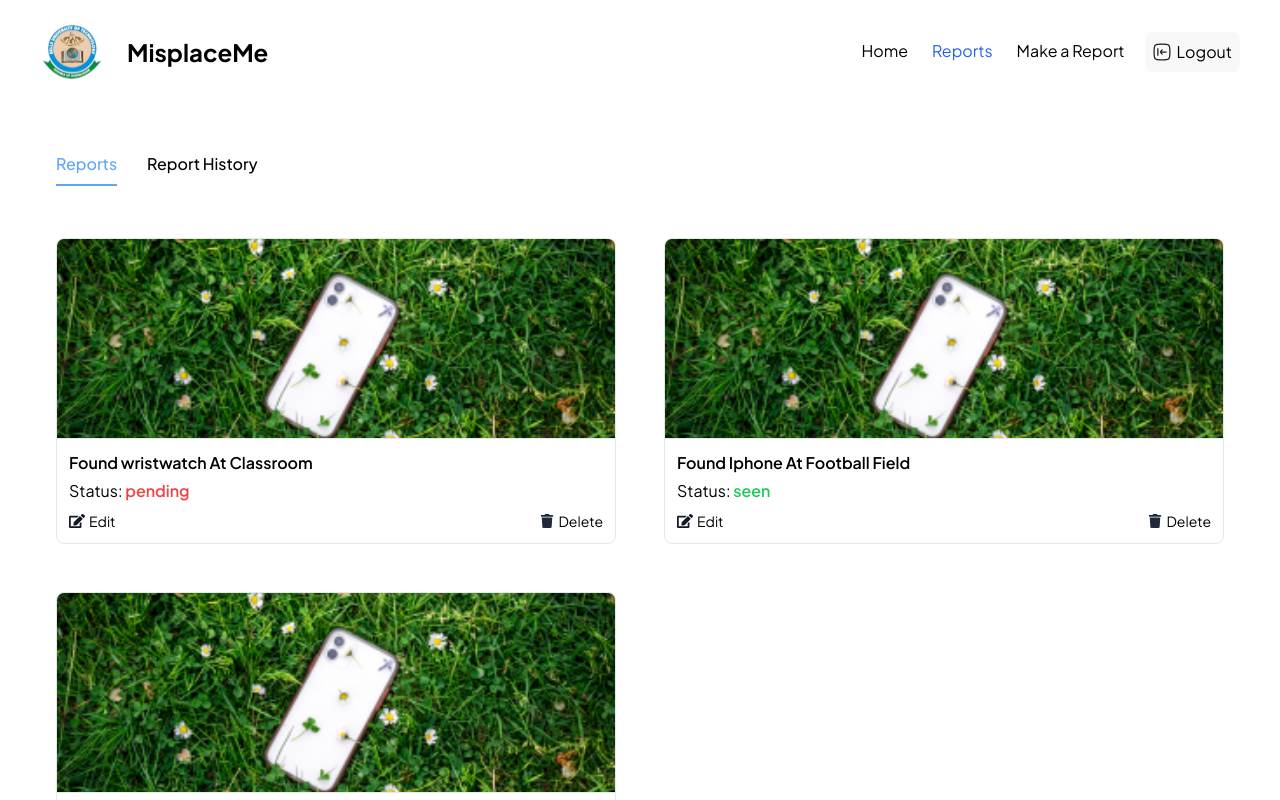
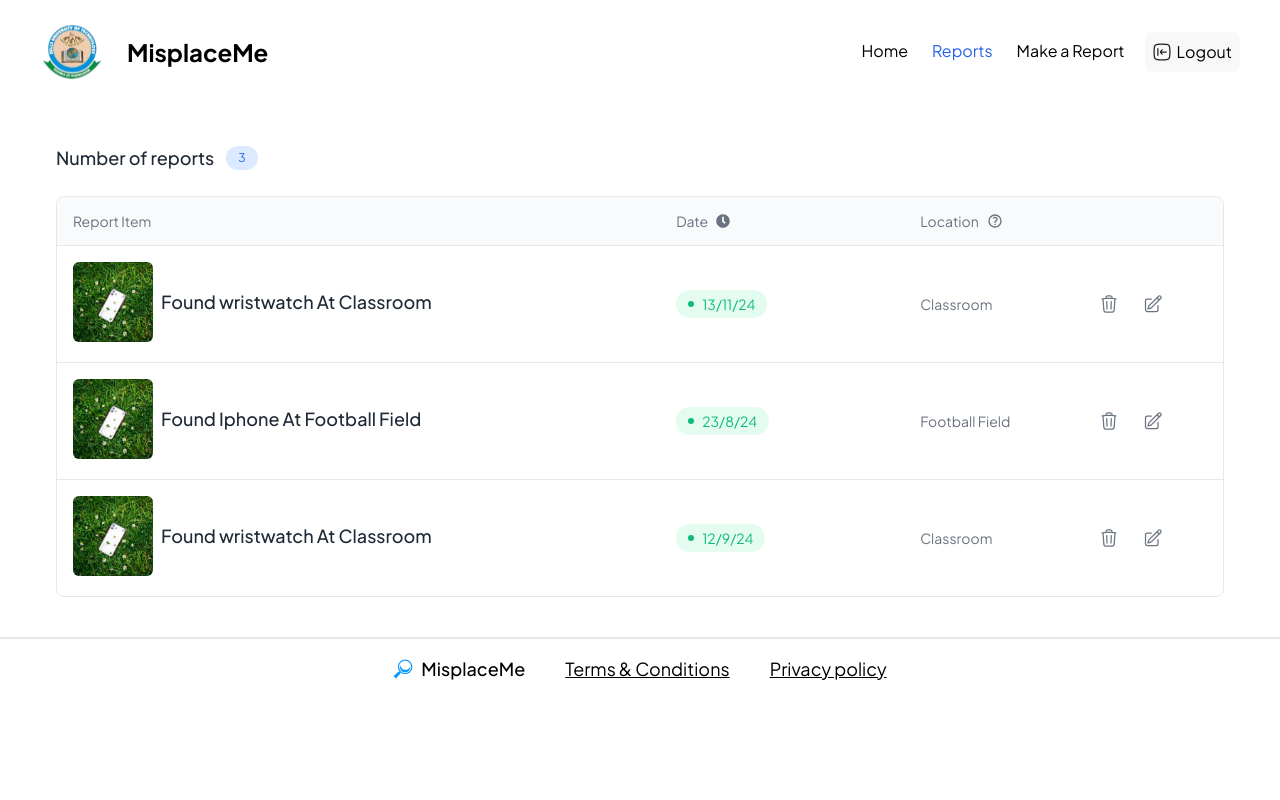
Before and after one commit to Ghreatness-Laboratory/lost-found_bellsuniversity, a React (Create React App) app: page /reports in a window 1280 px wide. Shown: the top 800 px of the page. Built offline with nearby package versions, Linux system fonts and the light colour scheme; a web font is replaced by a local one.

Commit message:
feat(reportHistory.tsx, reportTab.tsx and makeReport.tsx): implement edit and delete functionality in report history table and change layout in reports page

```diff
--- a/src/components/reports/reportHistory.tsx
+++ b/src/components/reports/reportHistory.tsx
@@ -1,152 +1,178 @@
-import React from "react";
+import React, { useState } from "react";
+import { FaClock } from "react-icons/fa";
+import { reports } from "./reportTab";
 
-const ReportsHistory = () => {
-  const teamMembers = [
-    {
-      name: 'Arthur Melo',
-      username: '@authurmelo',
-      status: 'Active',
-      role: 'Design Director',
-      email: 'authurmelo@example.com',
-      teams: ['Design', 'Product', 'Marketing'],
-      avatar: 'https://images.unsplash.com/photo-1535713875002-d1d0cf377fde?ixlib=rb-1.2.1&ixid=MnwxMjA3fDB8MHxwaG90by1wYWdlfHx8fGVufDB8fHx8&auto=format&fit=crop&w=880&q=80'
+interface Report {
+  id: number;
+  name: string,
+  date: {
+    day: number,
+    month: number,
+    year: number
   },
-    {
-      name: 'Amelia Anderson',
-      username: '@ameliaanderson',
-      status: 'Active',
-      role: 'Lead Developer',
-      email: 'ameliaanderson@example.com',
-      teams: ['Design', 'Product', 'Marketing'],
-      avatar: 'https://images.unsplash.com/photo-1531590878845-12627191e687?ixlib=rb-1.2.1&ixid=MnwxMjA3fDB8MHxwaG90by1wYWdlfHx8fGVufDB8fHx8&auto=format&fit=crop&w=764&q=80'
-    },
-    {
-      name: 'Junior Reis',
-      username: '@junior',
-      status: 'Active',
-      role: 'Products Managers',
-      email: 'junior@example.com',
-      teams: ['Design', 'Product', 'Marketing'],
-      avatar: 'https://images.unsplash.com/photo-1608174386344-80898cec6beb?ixlib=rb-1.2.1&ixid=MnwxMjA3fDB8MHxwaG90by1wYWdlfHx8fGVufDB8fHx8&auto=format&fit=crop&w=687&q=80'
-    },
-    {
-      name: 'Olivia Wathan',
-      username: '@oliviawathan',
-      status: 'Active',
-      role: 'Lead Designer',
-      email: 'oliviawathan@example.com',
-      teams: ['Design', 'Product', 'Marketing'],
-      avatar: 'https://images.unsplash.com/photo-1488508872907-592763824245?ixlib=rb-1.2.1&ixid=MnwxMjA3fDB8MHxwaG90by1wYWdlfHx8fGVufDB8fHx8&auto=format&fit=crop&w=1470&q=80'
-    },
-    {
-      name: 'Mia',
-      username: '@mia',
-      status: 'Active',
-      role: 'Graphic Designer',
-      email: 'mia@example.com',
-      teams: ['Design', 'Product', 'Marketing'],
-      avatar: 'https://images.unsplash.com/photo-1499470932971-a90681ce8530?ixlib=rb-1.2.1&ixid=MnwxMjA3fDB8MHxwaG90by1wYWdlfHx8fGVufDB8fHx8&auto=format&fit=crop&w=1470&q=80'
+  image: string,
+  status: string,
+  location: string,
 }
-  ];
+
+interface EditableReport extends Report {
+  isEditing: boolean;
+}
+
+const ReportsHistory: React.FC = () => {
+  const [reportList, setReportList] = useState<EditableReport[]>(
+    reports.map(report => ({
+      ...report,
+      id: report.id ?? 0,
+      isEditing: false
+    }))
+  );
+
+  const handleDelete = (idToDelete: number) => {
+    setReportList(currentReports =>
+      currentReports.filter(report => report.id !== idToDelete)
+    );
+  };
+
+  const handleEditToggle = (idToToggle: number) => {
+    setReportList(currentReports =>
+      currentReports.map(report => report.id === idToToggle ? { ...report, isEditing: !report.isEditing } : report)
+    );
+  };
+
+  const handleUpdateReport = (idToUpdate: number, field: keyof Report, value: string | { day: number, month: number, year: number }) => {
+    setReportList(currentReports => currentReports.map(report => report.id === idToUpdate ? { ...report, [field]: value } : report)
+    );
+  };
 
   return (
-    <section className="container sm:px-4 mx-auto">
+    <section className="sm:px-4 mx-auto">
       <div className="flex items-center gap-3">
         <h2 className="text-lg font-medium text-gray-800">Number of reports</h2>
-        <span className="px-3 py-1 text-xs text-blue-600 bg-blue-100 rounded-full">{teamMembers.length}</span>
+        <span className="px-3 py-1 text-xs text-blue-600 bg-blue-100 rounded-full">
+          {reportList.length}
+        </span>
       </div>
 
-      <div className="flex flex-col  px-4 mt-6">
+      <div className="flex flex-col px-4 lg:px-0 mt-6">
         <div className="-mx-4 -my-2 overflow-x-auto sm:-mx-6 lg:-mx-8">
-          <div className="inline-block min-w-full py-2 align-middle md:px-6 lg:px-8">
+          <div className="inline-block min-w-full py-2 align-middle lg:px-8">
             <div className="overflow-hidden border border-gray-200 md:rounded-lg">
               <table className="min-w-full divide-y divide-gray-200">
                 <thead className="bg-gray-50">
                   <tr>
                     <th scope="col" className="py-3.5 px-4 text-sm font-normal text-left text-gray-500">
                       <div className="flex items-center gap-x-3">
-                        <input type="checkbox" className="text-blue-500 border-gray-300 rounded" />
-                        <span>Name</span>
+                        <span>Report Item</span>
                       </div>
                     </th>
                     <th scope="col" className="px-12 py-3.5 text-sm font-normal text-left text-gray-500">
                       <button className="flex items-center gap-x-2">
-                        <span>Status</span>
-                        <svg className="h-3" viewBox="0 0 10 11" fill="none" xmlns="http://www.w3.org/2000/svg">
-                          <path d="M2.13347 0.0999756H2.98516L5.01902 4.79058H3.86226L3.45549 3.79907H1.63772L1.24366 4.79058H0.0996094L2.13347 0.0999756ZM2.54025 1.46012L1.96822 2.92196H3.11227L2.54025 1.46012Z" fill="currentColor" stroke="currentColor" strokeWidth="0.1" />
-                          <path d="M0.722656 9.60832L3.09974 6.78633H0.811638V5.87109H4.35819V6.78633L2.01925 9.60832H4.43446V10.5617H0.722656V9.60832Z" fill="currentColor" stroke="currentColor" strokeWidth="0.1" />
-                          <path d="M8.45558 7.25664V7.40664H8.60558H9.66065C9.72481 7.40664 9.74667 7.42274 9.75141 7.42691C9.75148 7.42808 9.75146 7.42993 9.75116 7.43262C9.75001 7.44265 9.74458 7.46304 9.72525 7.49314C9.72522 7.4932 9.72518 7.49326 9.72514 7.49332L7.86959 10.3529L7.86924 10.3534C7.83227 10.4109 7.79863 10.418 7.78568 10.418C7.77272 10.418 7.73908 10.4109 7.70211 10.3534L7.70177 10.3529L5.84621 7.49332C5.84617 7.49325 5.84612 7.49318 5.84608 7.49311C5.82677 7.46302 5.82135 7.44264 5.8202 7.43262C5.81989 7.42993 5.81987 7.42808 5.81994 7.42691C5.82469 7.42274 5.84655 7.40664 5.91071 7.40664H6.96578H7.11578V7.25664V0.633865C7.11578 0.42434 7.29014 0.249976 7.49967 0.249976H8.07169C8.28121 0.249976 8.45558 0.42434 8.45558 0.633865V7.25664Z" fill="currentColor" stroke="currentColor" strokeWidth="0.3" />
-                        </svg>
+                        <span>Date</span>
+                        <FaClock />
                       </button>
                     </th>
                     <th scope="col" className="px-4 py-3.5 text-sm font-normal text-left text-gray-500">
                       <button className="flex items-center gap-x-2">
-                        <span>Role</span>
+                        <span>Location</span>
                         <svg xmlns="http://www.w3.org/2000/svg" fill="none" viewBox="0 0 24 24" strokeWidth="2" stroke="currentColor" className="w-4 h-4">
                           <path strokeLinecap="round" strokeLinejoin="round" d="M9.879 7.519c1.171-1.025 3.071-1.025 4.242 0 1.172 1.025 1.172 2.687 0 3.712-.203.179-.43.326-.67.442-.745.361-1.45.999-1.45 1.827v.75M21 12a9 9 0 11-18 0 9 9 0 0118 0zm-9 5.25h.008v.008H12v-.008z" />
                         </svg>
                       </button>
                     </th>
-                    <th scope="col" className="px-4 py-3.5 text-sm font-normal text-left text-gray-500">Email address</th>
-                    <th scope="col" className="px-4 py-3.5 text-sm font-normal text-left text-gray-500">Teams</th>
                     <th scope="col" className="relative py-3.5 px-4">
-                      <span className="sr-only">Edit</span>
+                      <span className="sr-only">Actions</span>
                     </th>
                   </tr>
                 </thead>
                 <tbody className="bg-white divide-y divide-gray-200">
-                  {teamMembers.map((member, index) => (
-                    <tr key={index}>
+                  {reportList.map((report) => (
+                    <tr key={report.id}>
                       <td className="px-4 py-4 text-sm font-medium text-gray-700 whitespace-nowrap">
                         <div className="inline-flex items-center gap-x-3">
-                          <input type="checkbox" className="text-blue-500 border-gray-300 rounded" />
                           <div className="flex items-center gap-x-2">
+                            {report.isEditing ? (
+                              <>
                                 <img
-                              className="object-cover w-10 h-10 rounded-full"
-                              src={member.avatar}
-                              alt={member.name}
+                                  className="object-cover w-10 h-10 md:w-20 md:h-20 rounded-md"
+                                  src={report.image}
+                                  alt={report.name}
+                                />
+                                <input
+                                  type="text"
+                                  value={report.name}
+                                  onChange={(e) => handleUpdateReport(report.id, 'name', e.target.value)}
+                                  className="border px-2 py-1 rounded w-auto md:text-lg"
+                                />
+                              </>
+                            ) : (
+                              <>
+                                <img
+                                  className="object-cover w-10 h-10 md:w-20 md:h-20 rounded-md"
+                                  src={report.image}
+                                  alt={report.name}
                                 />
                                 <div>
-                              <h2 className="font-medium text-gray-800">{member.name}</h2>
-                              <p className="text-sm font-normal text-gray-600">{member.username}</p>
+                                  <h2 className="font-medium md:text-lg text-gray-800">
+                                    {report.name}
+                                  </h2>
                                 </div>
+                              </>
+                            )}
                           </div>
                         </div>
                       </td>
                       <td className="px-12 py-4 text-sm font-medium text-gray-700 whitespace-nowrap">
                         <div className="inline-flex items-center px-3 py-1 rounded-full gap-x-2 bg-emerald-100/60">
                           <span className="h-1.5 w-1.5 rounded-full bg-emerald-500"></span>
-                          <h2 className="text-sm font-normal text-emerald-500">{member.status}</h2>
+                          <h2 className="text-sm font-normal text-emerald-500">
+                            {report.date?.day}/{report.date?.month}/{report.date?.year}
+                          </h2>
                         </div>
                       </td>
-                      <td className="px-4 py-4 text-sm text-gray-500 whitespace-nowrap">{member.role}</td>
-                      <td className="px-4 py-4 text-sm text-gray-500 whitespace-nowrap">{member.email}</td>
-                      <td className="px-4 py-4 text-sm whitespace-nowrap">
-                        <div className="flex items-center gap-x-2">
-                          {member.teams.map((team, teamIndex) => (
-                            <p
-                              key={teamIndex}
-                              className={`px-3 py-1 text-xs rounded-full
-                              ${team === 'Design' ? 'text-indigo-500 bg-indigo-100/60' :
-                                  team === 'Product' ? 'text-blue-500 bg-blue-100/60' :
-                                    'text-pink-500 bg-pink-100/60'}`}
-                            >
-                              {team}
-                            </p>
-                          ))}
-                        </div>
+                      <td className="px-4 py-4 text-sm text-gray-500 whitespace-nowrap">
+                        {report.isEditing ? (
+                          <input
+                            type="text"
+                            value={report.location}
+                            onChange={(e) => handleUpdateReport(report.id, 'location', e.target.value)}
+                            className="border px-2 py-1 rounded w-full"
+                          />
+                        ) : (
+                          report.location
+                        )}
                       </td>
                       <td className="px-4 py-4 text-sm whitespace-nowrap">
                         <div className="flex items-center gap-x-6">
-                          <button className="text-gray-500 transition-colors duration-200 hover:text-red-500 focus:outline-none">
+                          <button
+                            onClick={() => handleDelete(report.id)}
+                            className="text-gray-500 transition-colors duration-200 hover:text-red-500 focus:outline-none"
+                          >
+                            <span className="sr-only">Delete</span>
                             <svg xmlns="http://www.w3.org/2000/svg" fill="none" viewBox="0 0 24 24" strokeWidth="1.5" stroke="currentColor" className="w-5 h-5">
                               <path strokeLinecap="round" strokeLinejoin="round" d="M14.74 9l-.346 9m-4.788 0L9.26 9m9.968-3.21c.342.052.682.107 1.022.166m-1.022-.165L18.16 19.673a2.25 2.25 0 01-2.244 2.077H8.084a2.25 2.25 0 01-2.244-2.077L4.772 5.79m14.456 0a48.108 48.108 0 00-3.478-.397m-12 .562c.34-.059.68-.114 1.022-.165m0 0a48.11 48.11 0 013.478-.397m7.5 0v-.916c0-1.18-.91-2.164-2.09-2.201a51.964 51.964 0 00-3.32 0c-1.18.037-2.09 1.022-2.09 2.201v.916m7.5 0a48.667 48.667 0 00-7.5 0" />
                             </svg>
                           </button>
-                          <button className="text-gray-500 transition-colors duration-200 hover:text-yellow-500 focus:outline-none">
+
+                          <button
+                            onClick={() => handleEditToggle(report.id)}
+                            className="text-gray-500 transition-colors duration-200 hover:text-yellow-500 focus:outline-none"
+                          >
+                            {report.isEditing ? (
+                              <>
+                                <span className="sr-only">Save edit</span>
+                                <svg xmlns="http://www.w3.org/2000/svg" fill="none" viewBox="0 0 24 24" strokeWidth="1.5" stroke="currentColor" className="w-5 h-5">
+                                  <path strokeLinecap="round" strokeLinejoin="round" d="M9 12.75L11.25 15 15 9.75M21 12a9 9 0 11-18 0 9 9 0 0118 0z" />
+                                </svg>
+                              </>
+                            ) : (
+                              <>
+                                <span className="sr-only">Edit</span>
                                 <svg xmlns="http://www.w3.org/2000/svg" fill="none" viewBox="0 0 24 24" strokeWidth="1.5" stroke="currentColor" className="w-5 h-5">
                                   <path strokeLinecap="round" strokeLinejoin="round" d="M16.862 4.487l1.687-1.688a1.875 1.875 0 112.652 2.652L10.582 16.07a4.5 4.5 0 01-1.897 1.13L6 18l.8-2.685a4.5 4.5 0 011.13-1.897l8.932-8.931zm0 0L19.5 7.125M18 14v4.75A2.25 2.25 0 0115.75 21H5.25A2.25 2.25 0 013 18.75V8.25A2.25 2.25 0 015.25 6H10" />
                                 </svg>
+                              </>
+                            )}
                           </button>
                         </div>
                       </td>
--- a/src/components/reports/reportTab.tsx
+++ b/src/components/reports/reportTab.tsx
@@ -4,6 +4,7 @@ import LostItemImage from '../../assets/images/male-hand-holding-glasses-isolate
 import Item from "../common/item";
 
 interface ReportsProps {
+  id?: number,
   name: string,
   date: {
     day: number,
@@ -17,6 +18,7 @@ interface ReportsProps {
 
 export const reports: ReportsProps[] = [
   {
+    id: 1,
     name: 'Found wristwatch At Classroom',
     date: { day: 13, month: 11, year: 24 },
     image: LostItemImage,
@@ -24,6 +26,7 @@ export const reports: ReportsProps[] = [
     location: 'Classroom',
   },
   {
+    id: 2,
     name: 'Found Iphone At Football Field',
     date: { day: 23, month: 8, year: 24 },
     image: LostItemImage,
@@ -31,6 +34,7 @@ export const reports: ReportsProps[] = [
     location: 'Football Field',
   },
   {
+    id: 3,
     name: 'Found wristwatch At Classroom',
     date: { day: 12, month: 9, year: 24 },
     image: LostItemImage,
@@ -53,8 +57,9 @@ const ReportTab = () => {
           </div>
         ) : (
           <div className="grid grid-cols-1 md:grid-cols-2 gap-4">
-            {reports.map((report, index) => (
-              <div key={index}>
+            {reports.map((report,) => (
+              <div
+                key={report.id}>
                 <Item
                   name={report.name}
                   imageStyle="rounded-tl-lg rounded-tr-lg border rounded-tl-lg rounded-tr-lg border-b-0"
--- a/src/pages/reports.tsx
+++ b/src/pages/reports.tsx
@@ -1,19 +1,19 @@
 import React, { useState } from "react";
 import MyReportsTab from "../components/reports/myReportsTab";
-import ReportTab from "../components/reports/reportTab";
+// import ReportTab from "../components/reports/reportTab";
 
 type TabType = "Reports" | "My Reports";
 
 const Reports: React.FC = () => {
   const [activeReportTab, setActiveReportTab] = useState<TabType>("Reports");
 
-  const handleReportTabClick = (tab: TabType) => {
-    setActiveReportTab(tab);
-  };
+  // const handleReportTabClick = (tab: TabType) => {
+  //   setActiveReportTab(tab);
+  // };
 
   return (
     <div className="flex px-4 md:px-10 my-10">
-      <section className="w-full">
+      {/* <section className="w-full">
         <div className="flex items-end leading-6 sm:leading-8 gap-5 md:gap-[30px] font-medium text-sm sm:text-base cursor-pointer md:pl-4">
           <p
             className={`sm:py-1 border-b-[2px] hover:text-blue-400 ${activeReportTab === "Reports" ? "text-blue-400 border-b-blue-400 transition ease duration-300ms" : "border-b-white"}`}
@@ -36,10 +36,10 @@ const Reports: React.FC = () => {
             <MyReportsTab />
           )}
         </div>
-      </section>
+      </section> */}
 
-      <section>
-
+      <section className="w-full">
+        <MyReportsTab />
       </section>
     </div>
   );
```
Also changed, not shown: src/pages/makeReport.tsx (+16 -6 lines). Lines whose indentation alone changed are shown as unchanged.
